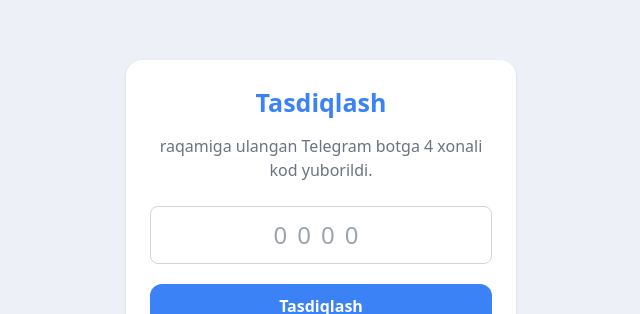
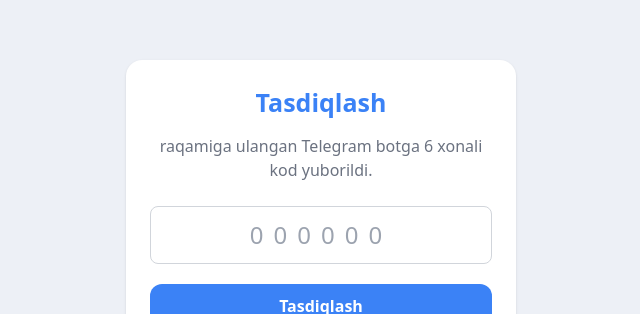
Before and after one commit to muhammadaliorifjonov78-sudo/vue, a Vue app: page /verify-code in a window 1280 px wide. Shown: the part 174-488 px from the top of the page, without its empty margins (319-959 px from the left). Built offline with nearby package versions, Linux system fonts and the light colour scheme.

Commit message:
fix: update verify code to 6 digits

```diff
--- a/src/components/verify_code.vue
+++ b/src/components/verify_code.vue
@@ -8,16 +8,16 @@
 
       <p class="text-center text-gray-500 mt-3">
         {{ phoneNumber }} raqamiga ulangan Telegram botga
-        4 xonali kod yuborildi.
+        6 xonali kod yuborildi.
       </p>
 
       <input
         v-model="code"
-        maxlength="4"
+        maxlength="6"
         inputmode="numeric"
         autocomplete="one-time-code"
         class="mt-6 w-full rounded-lg border border-gray-300 px-4 py-3 text-center text-2xl tracking-[10px] focus:border-blue-500 focus:outline-none"
-        placeholder="0000"
+        placeholder="000000"
         @keyup.enter="verify"
       />
 
@@ -66,8 +66,8 @@
   message.value = "";
   success.value = false;
 
-  if (!/^\d{4}$/.test(code.value)) {
-    message.value = "4 xonali kodni kiriting.";
+  if (!/^\d{6}$/.test(code.value)) {
+    message.value = "6 xonali kodni kiriting.";
     return;
   }
 
```
